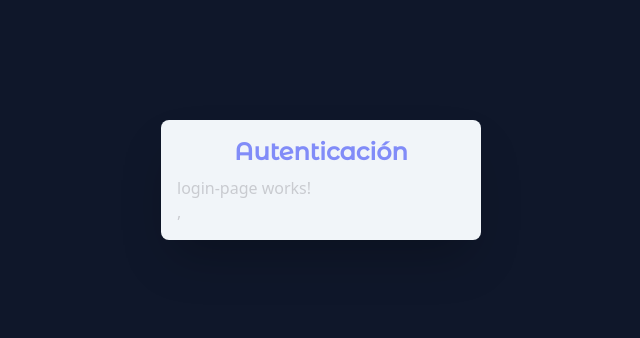
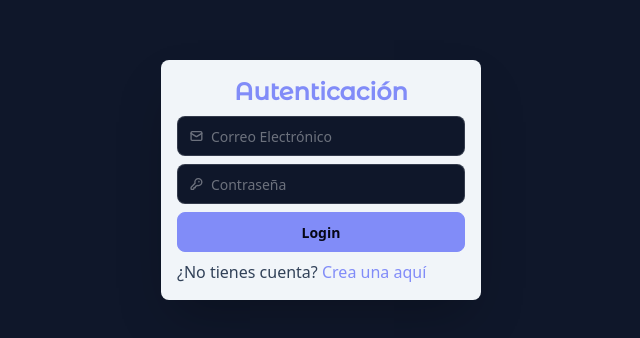
Before and after one commit to lucio-crDEV/teslo-shop, an Angular app: page /auth/login in a window 1280 px wide. Shown: the part 220-558 px from the top of the page, without its empty margins (319-959 px from the left). Built offline with nearby package versions, Linux system fonts and the light colour scheme.

Commit message:
formulario reactivo para login implementado

```diff
--- a/src/app/app.routes.ts
+++ b/src/app/app.routes.ts
@@ -5,8 +5,9 @@
     {
         path: 'auth',
         loadChildren: () => import('./auth/auth.routes')
+
     },
-
+    // orden importante, path vacío debiese ser el último para que pase en primer luegar las rutas específicamente definidas
     {
         path: '',
         loadChildren: () => import('./store-front/store-front.routes'),
--- a/src/app/auth/pages/login-page/login-page.component.html
+++ b/src/app/auth/pages/login-page/login-page.component.html
@@ -1 +1,45 @@
-<p>login-page works!</p>,
+<form class="flex flex-col gap-2" [formGroup]="loginForm" (ngSubmit)="onSubmit()">
+
+    <label class="input validator">
+        <svg class="h-[1em] opacity-50" xmlns="http://www.w3.org/2000/svg" viewBox="0 0 24 24">
+            <g stroke-linejoin="round" stroke-linecap="round" stroke-width="2.5" fill="none" stroke="currentColor">
+                <rect width="20" height="16" x="2" y="4" rx="2"></rect>
+                <path d="m22 7-8.97 5.7a1.94 1.94 0 0 1-2.06 0L2 7"></path>
+            </g>
+        </svg>
+        <input type="email" class="grow" placeholder="Correo Electrónico" formControlName="email" />
+    </label>
+    <div class="validator-hint hidden">Ingresa un correo valido</div>
+
+    <label class="input validator">
+        <svg class="h-[1em] opacity-50" xmlns="http://www.w3.org/2000/svg" viewBox="0 0 24 24">
+            <g stroke-linejoin="round" stroke-linecap="round" stroke-width="2.5" fill="none" stroke="currentColor">
+                <path
+                    d="M2.586 17.414A2 2 0 0 0 2 18.828V21a1 1 0 0 0 1 1h3a1 1 0 0 0 1-1v-1a1 1 0 0 1 1-1h1a1 1 0 0 0 1-1v-1a1 1 0 0 1 1-1h.172a2 2 0 0 0 1.414-.586l.814-.814a6.5 6.5 0 1 0-4-4z">
+                </path>
+                <circle cx="16.5" cy="7.5" r=".5" fill="currentColor"></circle>
+            </g>
+        </svg>
+        <input class="grow" type="password" placeholder="Contraseña" minlength="8"
+            pattern="(?=.*\d)(?=.*[a-z])(?=.*[A-Z]).{8,}"
+            title="Debe ser más de 8 caracteres, incluir un número, una minúscula, y una mayúscula."
+            formControlName="password" />
+    </label>
+
+    <button type="submit" class="btn btn-secondary">Login</button>
+
+    <p class="text-slate-700">
+        ¿No tienes cuenta? <a routerLink="/auth/register" class="text-secondary"> Crea una aquí</a>
+    </p>
+
+</form>
+
+    @if( hasError() ) {
+        <div role="alert" class="alert alert-error animate-fadeIn fixed bottom-5 right-5 w-72">
+            <svg xmlns="http://www.w3.org/2000/svg" class="h-6 w-6 shrink-0 stroke-current" fill="none" viewBox="0 0 24 24">
+                <path stroke-linecap="round" stroke-linejoin="round" stroke-width="2"
+                d="M10 14l2-2m0 0l2-2m-2 2l-2-2m2 2l2 2m7-2a9 9 0 11-18 0 9 9 0 0118 0z" />
+            </svg>
+            <span>Por favor revise la información ingresada.</span>
+        </div>
+    }
--- a/src/app/auth/pages/login-page/login-page.component.ts
+++ b/src/app/auth/pages/login-page/login-page.component.ts
@@ -1,8 +1,36 @@
-import { Component } from '@angular/core';
+import { Component, inject, signal } from '@angular/core';
+import { FormBuilder, ReactiveFormsModule, Validators } from "@angular/forms";
+import { RouterLink } from '@angular/router';
 
 @Component({
   selector: 'app-login-page',
-  imports: [],
+  imports: [RouterLink, ReactiveFormsModule],
   templateUrl: './login-page.component.html',
 })
-export class LoginPageComponent { }
+
+export class LoginPageComponent {
+
+  fb = inject(FormBuilder)
+  hasError = signal(false)
+  isPosting = signal(false)
+
+  loginForm = this.fb.group({
+    email: ['', [Validators.required, Validators.email]],
+    password: ['', [Validators.required, Validators.minLength(6)]],
+  });
+
+  onSubmit() {
+    if (this.loginForm.invalid) {
+      this.hasError.set(true)
+      setTimeout(() => {
+        this.hasError.set(false);
+      }, 2000);
+      return;
+    }
+
+    const { email = '', password = '' } = this.loginForm.value;
+
+    console.log({ email, password });
+  }
+
+}
```
